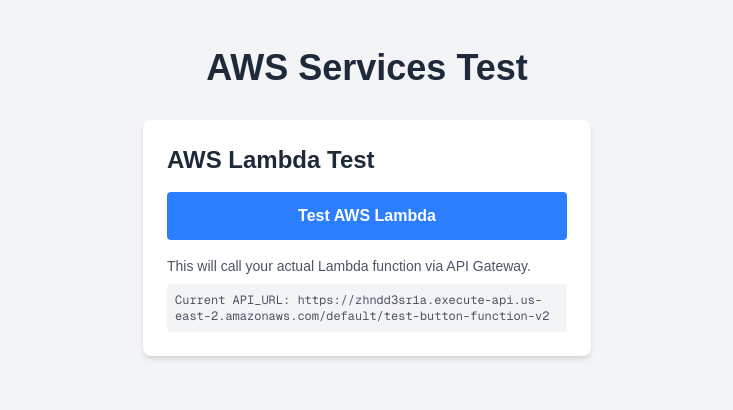
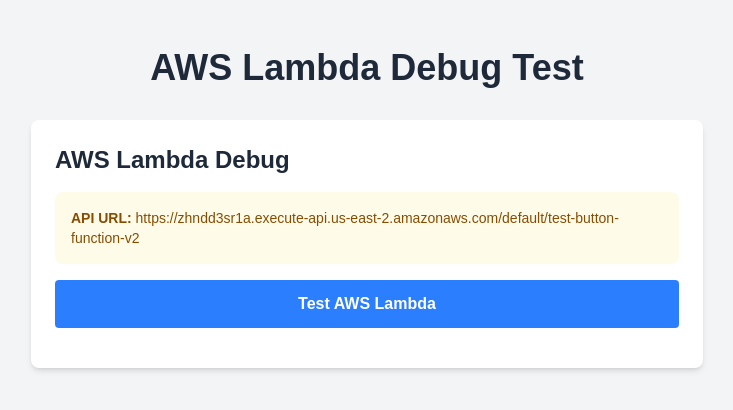
Before and after one commit to ivancostabernardo/Cloud-Computing-WIP, a Next.js app in the folder next-app/: page / in a window 1280 px wide. Shown: the top 410 px of the page, without its empty margins (273-1006 px from the left). Built offline with nearby package versions, Linux system fonts and the light colour scheme.

Commit message:
page.tsx debug version

```diff
--- a/next-app/app/page.tsx
+++ b/next-app/app/page.tsx
@@ -5,34 +5,52 @@ export default function Home() {
   const [isLoading, setIsLoading] = useState(false);
   const [response, setResponse] = useState<string>('');
   const [error, setError] = useState<string>('');
+  const [debugInfo, setDebugInfo] = useState<string>('');
 
-  // TODO: Replace with your actual API Gateway URL
+  // Replace with your actual API Gateway URL
   const API_URL = 'https://zhndd3sr1a.execute-api.us-east-2.amazonaws.com/default/test-button-function-v2';
 
   const testAWSConnection = async () => {
     setIsLoading(true);
     setError('');
     setResponse('');
+    setDebugInfo('');
 
     try {
+      console.log('Making request to:', API_URL);
+
+      const requestBody = {
+        test: 'button_click',
+        timestamp: new Date().toISOString(),
+        message: 'Hello from Next.js frontend!'
+      };
+
+      setDebugInfo(`Sending request to: ${API_URL}\nMethod: POST\nBody: ${JSON.stringify(requestBody, null, 2)}`);
+
       const result = await fetch(API_URL, {
         method: 'POST',
         headers: {
           'Content-Type': 'application/json',
         },
-        body: JSON.stringify({
-          test: 'button_click',
-          timestamp: new Date().toISOString(),
-          message: 'Hello from Next.js frontend!'
-        })
+        body: JSON.stringify(requestBody)
       });
 
-      const data = await result.json();
+      const responseText = await result.text();
+      setDebugInfo(prev => prev + `\n\nResponse Status: ${result.status}\nResponse Headers: ${JSON.stringify(Object.fromEntries(result.headers), null, 2)}\nResponse Body: ${responseText}`);
+
+      console.log('Response status:', result.status);
+      console.log('Response headers:', result.headers);
+      console.log('Response body:', responseText);
 
       if (result.ok) {
-        setResponse(`✅ Success! AWS Response: ${JSON.stringify(data, null, 2)}`);
+        try {
+          const data = JSON.parse(responseText);
+          setResponse(`✅ Success! AWS Response: ${JSON.stringify(data, null, 2)}`);
+        } catch (e) {
+          setResponse(`✅ Success! Raw response: ${responseText}`);
+        }
       } else {
-        throw new Error(data.message || 'Request failed');
+        throw new Error(`HTTP ${result.status}: ${responseText}`);
       }
     } catch (err) {
       console.error('Error:', err);
@@ -46,16 +64,22 @@ export default function Home() {
     <main className="min-h-screen bg-gray-100 py-12">
       <div className="container mx-auto px-4">
         <h1 className="text-4xl font-bold text-center mb-8 text-gray-800">
-          AWS Services Test
+          AWS Lambda Debug Test
         </h1>
 
-        <div className="max-w-md mx-auto p-6 bg-white rounded-lg shadow-md">
-          <h2 className="text-2xl font-bold mb-4 text-gray-800">AWS Lambda Test</h2>
+        <div className="max-w-2xl mx-auto p-6 bg-white rounded-lg shadow-md">
+          <h2 className="text-2xl font-bold mb-4 text-gray-800">AWS Lambda Debug</h2>
+
+          <div className="mb-4 p-4 bg-yellow-50 rounded-lg">
+            <p className="text-yellow-800 text-sm">
+              <strong>API URL:</strong> {API_URL || 'NOT SET'}
+            </p>
+          </div>
 
           <button
             onClick={testAWSConnection}
             disabled={isLoading}
-            className="w-full bg-blue-500 hover:bg-blue-600 disabled:bg-blue-300 text-white font-bold py-3 px-4 rounded transition duration-200"
+            className="w-full bg-blue-500 hover:bg-blue-600 disabled:bg-blue-300 text-white font-bold py-3 px-4 rounded transition duration-200 mb-4"
           >
             {isLoading ? 'Calling AWS Lambda...' : 'Test AWS Lambda'}
           </button>
@@ -68,19 +92,16 @@ export default function Home() {
 
           {error && (
             <div className="mt-4 p-4 bg-red-50 rounded-lg">
-              <p className="text-red-800 text-sm">{error}</p>
-              <p className="text-red-600 text-xs mt-2">
-                Make sure to update the API_URL with your actual API Gateway endpoint. 2
-              </p>
+              <p className="text-red-800 text-sm font-bold">{error}</p>
             </div>
           )}
 
-          <div className="mt-4 text-sm text-gray-600">
-            <p>This will call your actual Lambda function via API Gateway.</p>
-            <p className="mt-2 font-mono text-xs bg-gray-100 p-2 rounded">
-              Current API_URL: {API_URL || 'Not set'}
-            </p>
-          </div>
+          {debugInfo && (
+            <div className="mt-4 p-4 bg-gray-50 rounded-lg">
+              <h3 className="font-bold mb-2">Debug Information:</h3>
+              <pre className="text-gray-800 text-xs whitespace-pre-wrap">{debugInfo}</pre>
+            </div>
+          )}
         </div>
       </div>
     </main>
```
